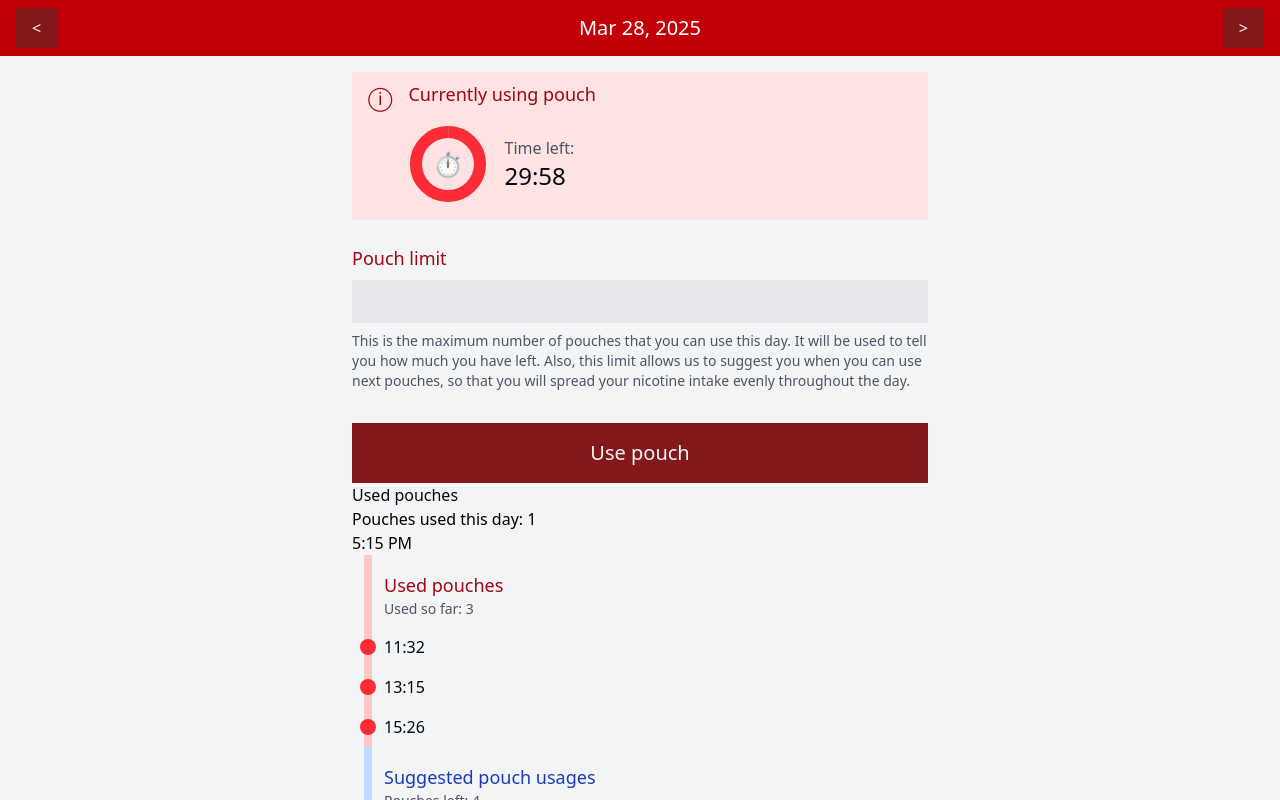
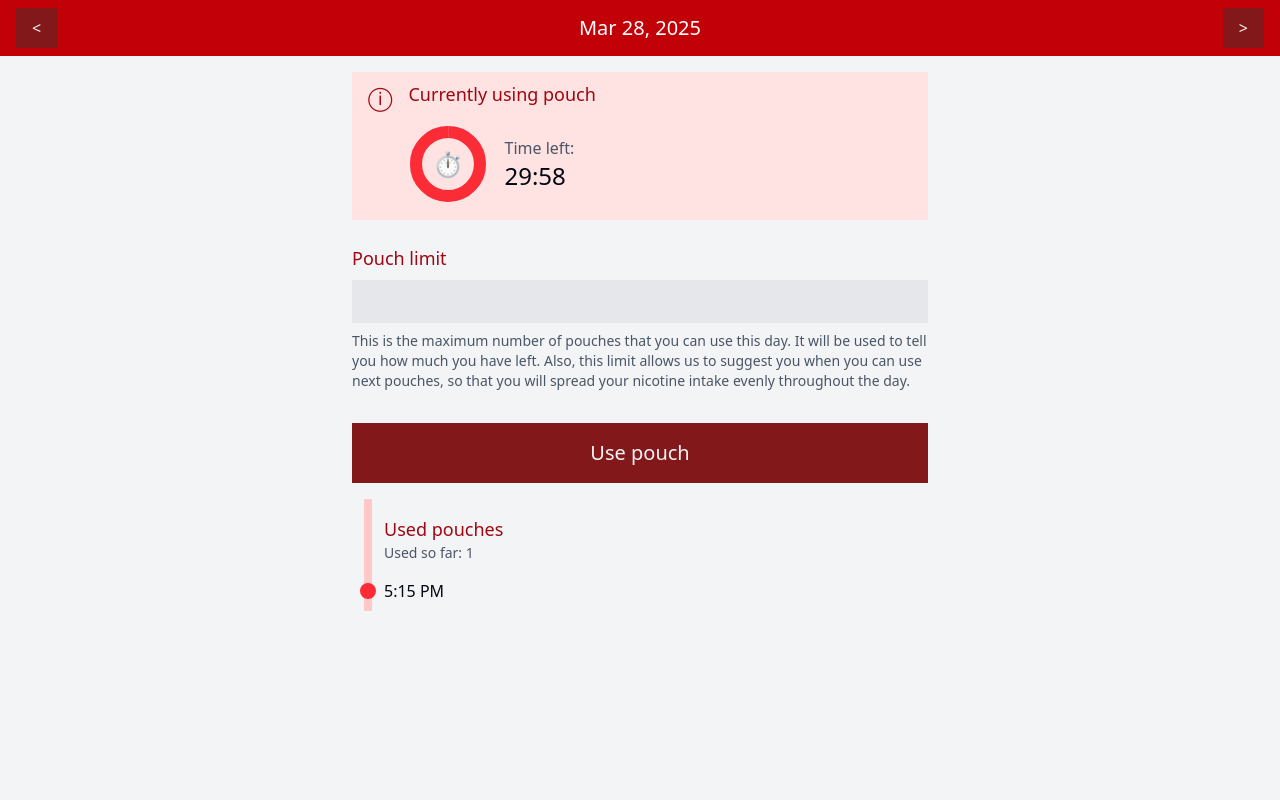
Before and after one commit to bartoszOsn/nicotine-quit-helper, an Angular app: page / in a window 1280 px wide. Both pictures are taken after a click on the button "Use pouch". Built offline with nearby package versions, Linux system fonts and the light colour scheme.

Commit message:
pouch stats component

```diff
--- a/src/ui/common/ColorVariant.ts
+++ b/src/ui/common/ColorVariant.ts
@@ -1 +1 @@
-export type ColorVariant = 'primary' | 'secondary';
+export type ColorVariant = 'primary' | 'secondary' | 'danger';
--- a/src/ui/common/app-timeline/AppTimelineItemComponent.ts
+++ b/src/ui/common/app-timeline/AppTimelineItemComponent.ts
@@ -10,11 +10,29 @@ export class AppTimelineItemComponent {
 	readonly variant = input<ColorVariant>('primary');
 
 	readonly marbleColorClass = computed(() => {
-		return this.variant() === 'primary' ? 'bg-primary-500' : 'bg-blue-500';
+		switch (this.variant()) {
+			case 'primary':
+				return 'bg-primary-500';
+			case 'secondary':
+				return 'bg-blue-500';
+			case 'danger':
+				return 'bg-red-700';
+			default:
+				return 'bg-gray-500';
+		}
 	});
 
 	readonly lineColorClass = computed(() => {
-		return this.variant() === 'primary' ? 'bg-primary-200' : 'bg-blue-200';
+		switch (this.variant()) {
+			case 'primary':
+				return 'bg-primary-200';
+			case 'secondary':
+				return 'bg-blue-200';
+			case 'danger':
+				return 'bg-red-300';
+			default:
+				return 'bg-gray-200';
+		}
 	});
 
 	constructor() {
--- /dev/null
+++ b/src/ui/home/pouch-stats/PouchStatsComponent.html
@@ -0,0 +1,31 @@
+@let pouchesUsage = pouchesUsage$ | async;
+@let numberOfUsedPouches = pouchesUsage?.length;
+@let suggestedPouchUsage = suggestedPouchUsage$ | async;
+@let limit = limit$ | async;
+
+<app-timeline>
+    @if ((pouchesUsage?.length ?? 0) > 0) {
+        <app-timeline-section-header>
+            <span app-timeline-header>Used pouches</span>
+            <span app-timeline-body>Used so far: {{numberOfUsedPouches}}</span>
+        </app-timeline-section-header>
+        @for (pouch of pouchesUsage; track $index) {
+            @let overLimit = ($index + 1 > (limit ?? Infinity));
+            <app-timeline-item [variant]="overLimit ? 'danger' : 'primary'">
+                {{ pouch.dateTime | date:'shortTime'}}
+                @if (overLimit) {
+                    <span class="text-gray-500"> (Over limit)</span>
+                }
+            </app-timeline-item>
+        }
+    }
+    @if ((suggestedPouchUsage?.length ?? 0) > 0) {
+        <app-timeline-section-header variant="secondary">
+            <span app-timeline-header>Suggested pouch usages</span>
+            <span app-timeline-body>Pouches left: {{suggestedPouchUsage?.length}}</span>
+        </app-timeline-section-header>
+        @for (pouch of suggestedPouchUsage; track $index) {
+            <app-timeline-item variant="secondary">{{ pouch.dateTime | date:'shortTime'}}</app-timeline-item>
+        }
+    }
+</app-timeline>
--- /dev/null
+++ b/src/ui/home/pouch-stats/PouchStatsComponent.ts
@@ -0,0 +1,27 @@
+import { Component, inject } from '@angular/core';
+import { Store } from '../../../api/Store';
+import { AppTimelineComponent } from '../../common/app-timeline/AppTimelineComponent';
+import { AppTimelineItemComponent } from '../../common/app-timeline/AppTimelineItemComponent';
+import { AppTimelineSectionHeaderComponent } from '../../common/app-timeline/AppTimelineSectionHeaderComponent';
+import { AsyncPipe, DatePipe } from '@angular/common';
+
+@Component({
+	selector: 'pouch-stats',
+	imports: [
+		AppTimelineComponent,
+		AppTimelineItemComponent,
+		AppTimelineSectionHeaderComponent,
+		AsyncPipe,
+		DatePipe
+	],
+	templateUrl: 'PouchStatsComponent.html'
+})
+export class PouchStatsComponent {
+	private readonly store = inject(Store);
+
+	readonly pouchesUsage$ = this.store.pouchesUsage$;
+	readonly pouchesLeft$ = this.store.pouchesLeft$;
+	readonly suggestedPouchUsage$ = this.store.suggestedPouchUsage$;
+	readonly limit$ = this.store.pouchLimitForSelectedDay$;
+	protected readonly Infinity = Infinity;
+}
--- a/src/ui/home/remaining-pouches/RemainingPouchesComponent.html
+++ /dev/null
@@ -1,13 +0,0 @@
-@let pouchesLeft = pouchesLeft$ | async;
-
-@if (pouchesLeft && pouchesLeft > 0) {
-    <h3>Remaining pouches</h3>
-    <p>Pouches left for today: {{pouchesLeft}}</p>
-
-    <p>Suggested usage times:</p>
-    <ol>
-        @for (usage of suggestedPouchUsage$ | async; track $index) {
-            <li>{{ usage.dateTime | date:'shortTime'}}</li>
-        }
-    </ol>
-}
--- a/src/ui/home/remaining-pouches/RemainingPouchesComponent.ts
+++ /dev/null
@@ -1,18 +0,0 @@
-import { Component, inject } from '@angular/core';
-import { Store } from '../../../api/Store';
-import { AsyncPipe, DatePipe } from '@angular/common';
-
-@Component({
-	selector: 'remaining-pouches-component',
-	imports: [
-		AsyncPipe,
-		DatePipe
-	],
-	templateUrl: 'RemainingPouchesComponent.html'
-})
-export class RemainingPouchesComponent {
-	private readonly store = inject(Store);
-
-	readonly pouchesLeft$ = this.store.pouchesLeft$;
-	readonly suggestedPouchUsage$ = this.store.suggestedPouchUsage$;
-}
--- a/src/ui/home/views/present-view/PresentViewComponent.html
+++ b/src/ui/home/views/present-view/PresentViewComponent.html
@@ -2,26 +2,6 @@
 
 <home-limit-input />
 
-<button app-btn class="block w-full text-xl py-4" (click)="usePouch()">Use pouch</button>
+<button app-btn class="block w-full text-xl py-4 mb-4" (click)="usePouch()">Use pouch</button>
 
-<used-pouches />
-
-<remaining-pouches-component />
-
-<app-timeline>
-    <app-timeline-section-header>
-        <span app-timeline-header>Used pouches</span>
-        <span app-timeline-body>Used so far: 3</span>
-    </app-timeline-section-header>
-    <app-timeline-item>11:32</app-timeline-item>
-    <app-timeline-item>13:15</app-timeline-item>
-    <app-timeline-item>15:26</app-timeline-item>
-    <app-timeline-section-header variant="secondary">
-        <span app-timeline-header>Suggested pouch usages</span>
-        <span app-timeline-body>Pouches left: 4</span>
-    </app-timeline-section-header>
-    <app-timeline-item variant="secondary">16:32</app-timeline-item>
-    <app-timeline-item variant="secondary">17:15</app-timeline-item>
-    <app-timeline-item variant="secondary">18:26</app-timeline-item>
-    <app-timeline-item variant="secondary">19:23</app-timeline-item>
-</app-timeline>
+<pouch-stats />
```
Also changed, not shown: src/ui/home/views/present-view/PresentViewComponent.ts (+2 -10 lines).
